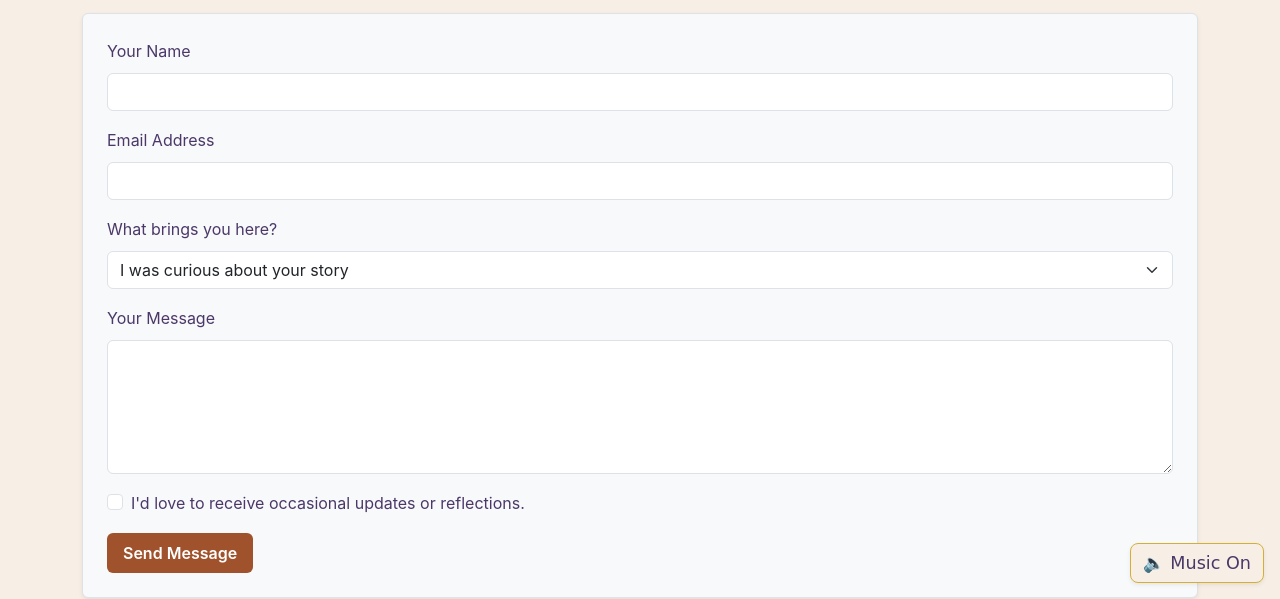
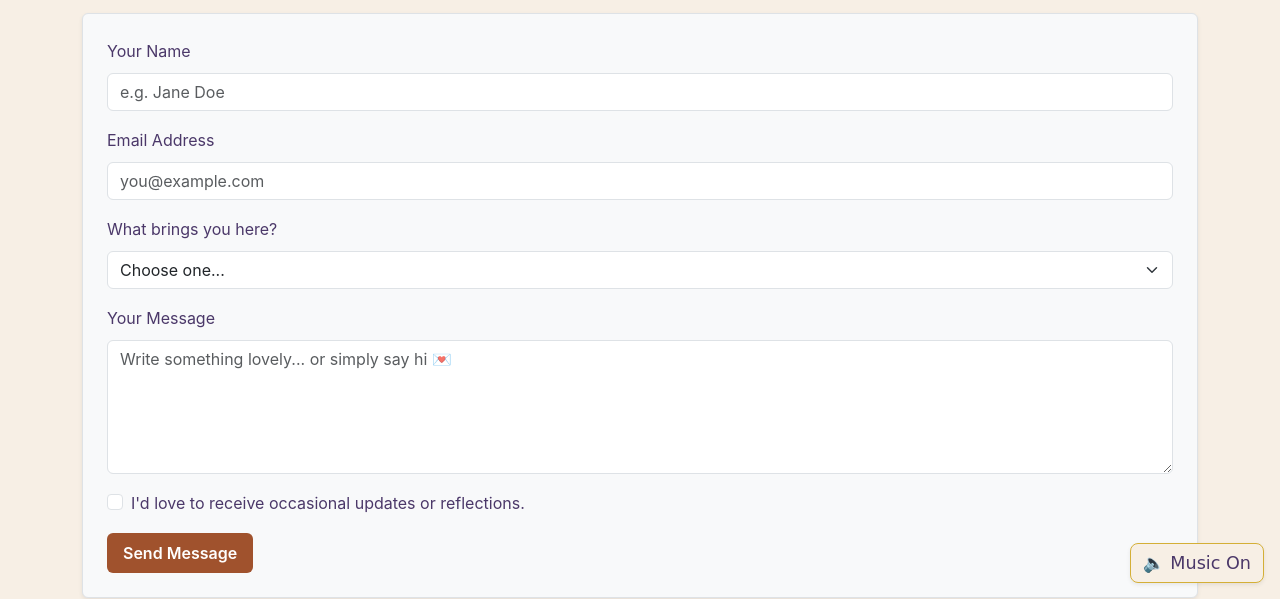
Before and after one commit to amiayusya/personal-website, a plain HTML site: page contact.html in a window 1280 px wide. Shown: the part 201-800 px from the top of the page. Drawn offline with nearby package versions, Linux system fonts and the light colour scheme.

Commit message:
edit contact

```diff
--- a/contact.html
+++ b/contact.html
@@ -46,17 +46,18 @@
 
       <div class="mb-3">
         <label for="name" class="form-label">Your Name</label>
-        <input type="text" class="form-control" id="name" name="name" required>
+        <input type="text" class="form-control" id="name" name="name" placeholder="e.g. Jane Doe" required>
       </div>
 
       <div class="mb-3">
         <label for="email" class="form-label">Email Address</label>
-        <input type="email" class="form-control" id="email" name="_replyto" required>
+        <input type="email" class="form-control" id="email" name="_replyto" placeholder="you@example.com" required>
       </div>
 
       <div class="mb-3">
         <label for="interest" class="form-label">What brings you here?</label>
-        <select class="form-select" name="interest">
+        <select class="form-select" name="interest" required>
+          <option value="" disabled selected>Choose one...</option>
           <option value="story">I was curious about your story</option>
           <option value="portfolio">Loved the portfolio</option>
           <option value="collab">I want to collaborate</option>
@@ -66,7 +67,7 @@
 
       <div class="mb-3">
         <label for="message" class="form-label">Your Message</label>
-        <textarea class="form-control" id="message" name="message" rows="5" required></textarea>
+        <textarea class="form-control" id="message" name="message" rows="5" placeholder="Write something lovely... or simply say hi 💌" required></textarea>
       </div>
 
       <div class="form-check mb-3">
```
